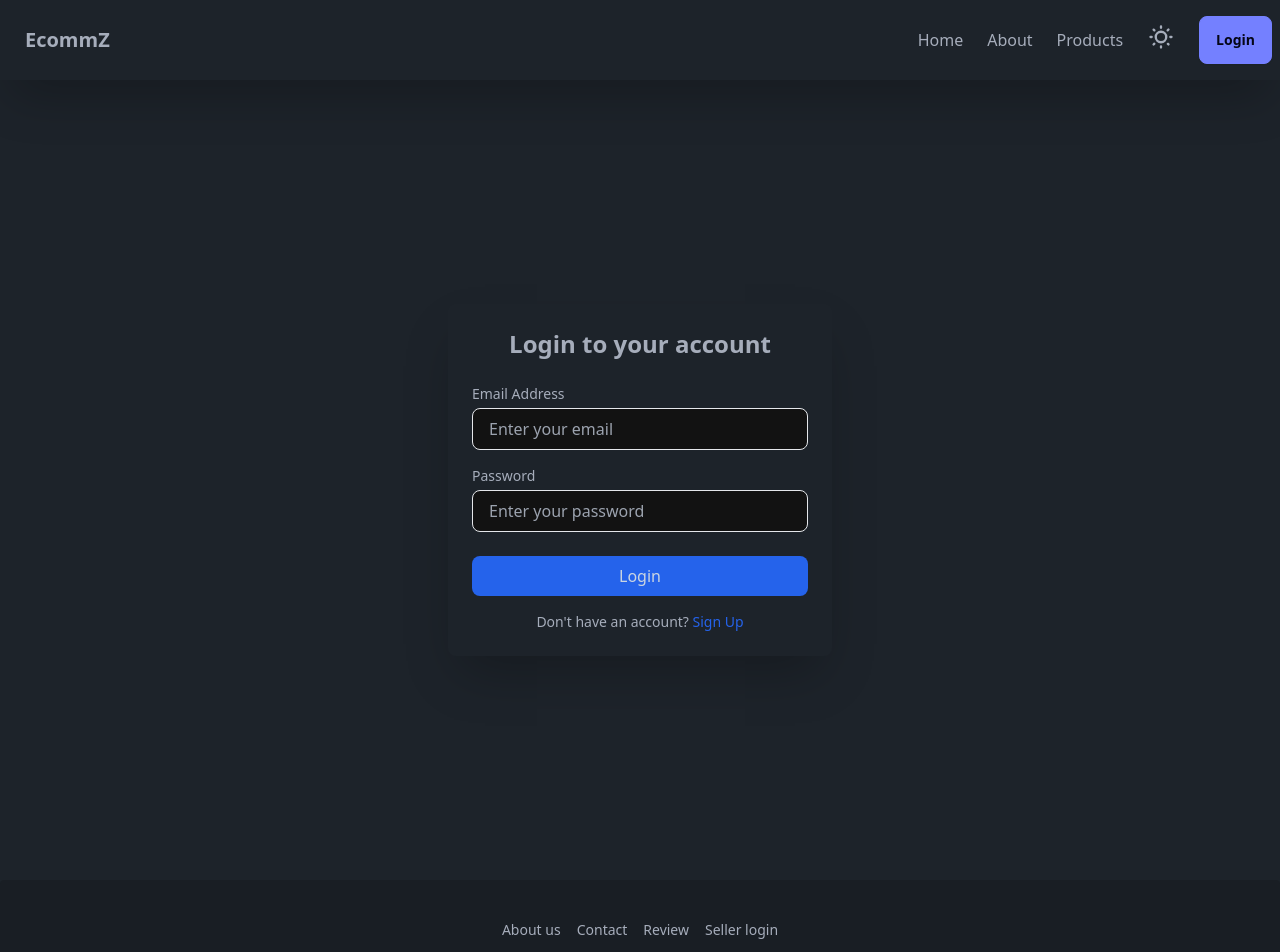
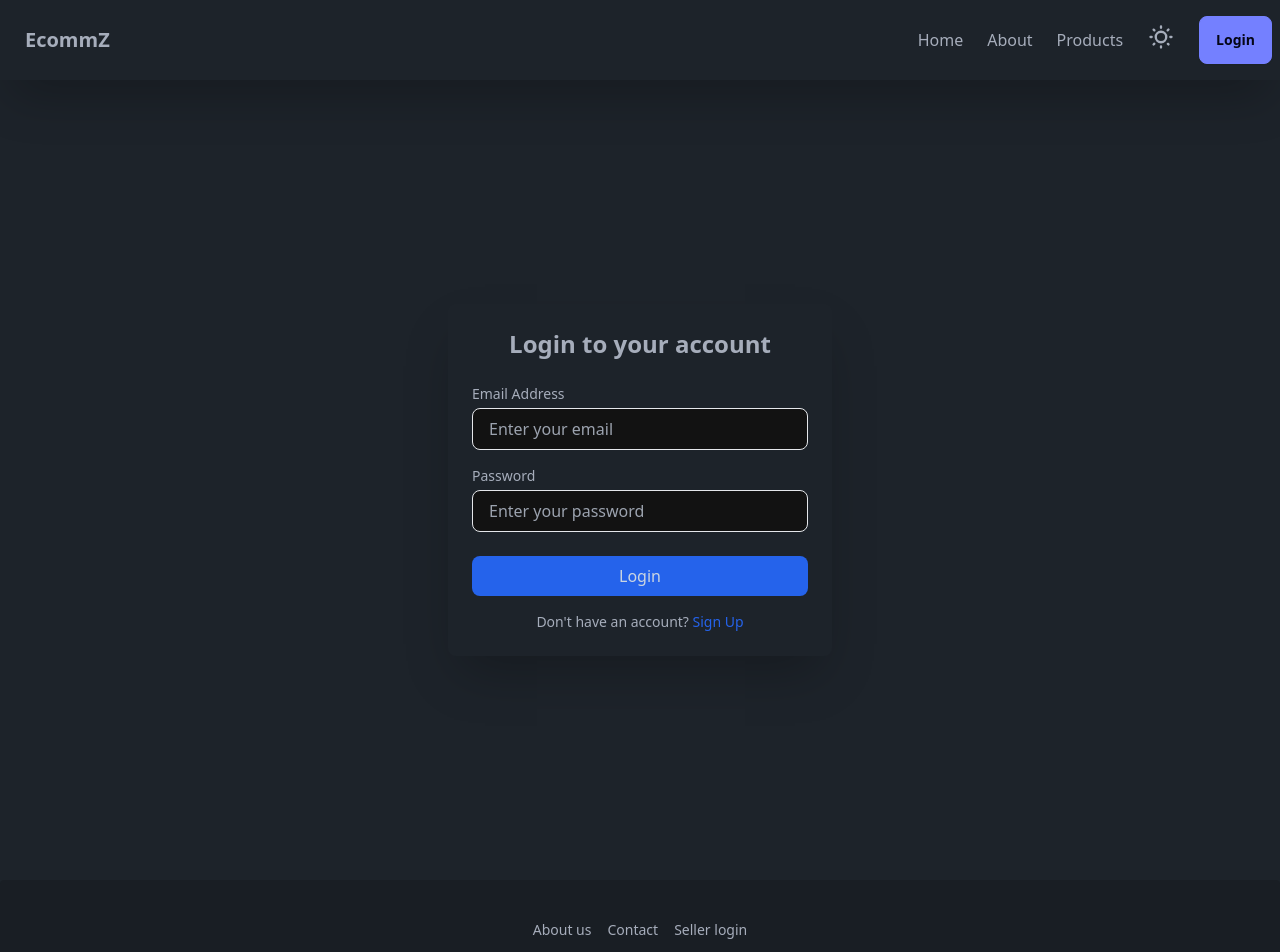
Before and after one commit to AshiqueLalS/Ecommerce-Front-end, a React (Vite) app: page /login in a window 1280 px wide. Shown: the top 952 px of the page. Built offline with nearby package versions, Linux system fonts and the light colour scheme; no server answers.

Commit message:
final submittion

```diff
--- a/src/components/user/Footer.jsx
+++ b/src/components/user/Footer.jsx
@@ -12,9 +12,9 @@ function Footer() {
           <Link to={"/contact"}>
             <p className="link link-hover">Contact</p>
           </Link>
-          <Link to={"/review"}>
+          {/* <Link to={"/review"}>
             <p className="link link-hover">Review</p>
-          </Link>
+          </Link> */}
           <Link to={"/seller-login"}>
             <p className="link link-hover">Seller login</p>
           </Link>
--- a/src/pages/seller/AddProduct.jsx
+++ b/src/pages/seller/AddProduct.jsx
@@ -19,7 +19,7 @@ function AddProduct() {
     console.log(requestBody);
 
     try {
-      const response = axiosInstance({
+      const response = await axiosInstance({
         method: "POST",
         url: "/product/create-product",
         data: requestBody,
@@ -38,7 +38,6 @@ function AddProduct() {
       <div className=" ">
         <div className="max-w-4xl mx-auto py-10 px-4 sm:px-6 lg:px-8">
           <h1 className="text-3xl font-bold  mb-6">Add a Product</h1>
-
 
           <form
             className=" p-6 rounded-lg shadow-2xl"
```
